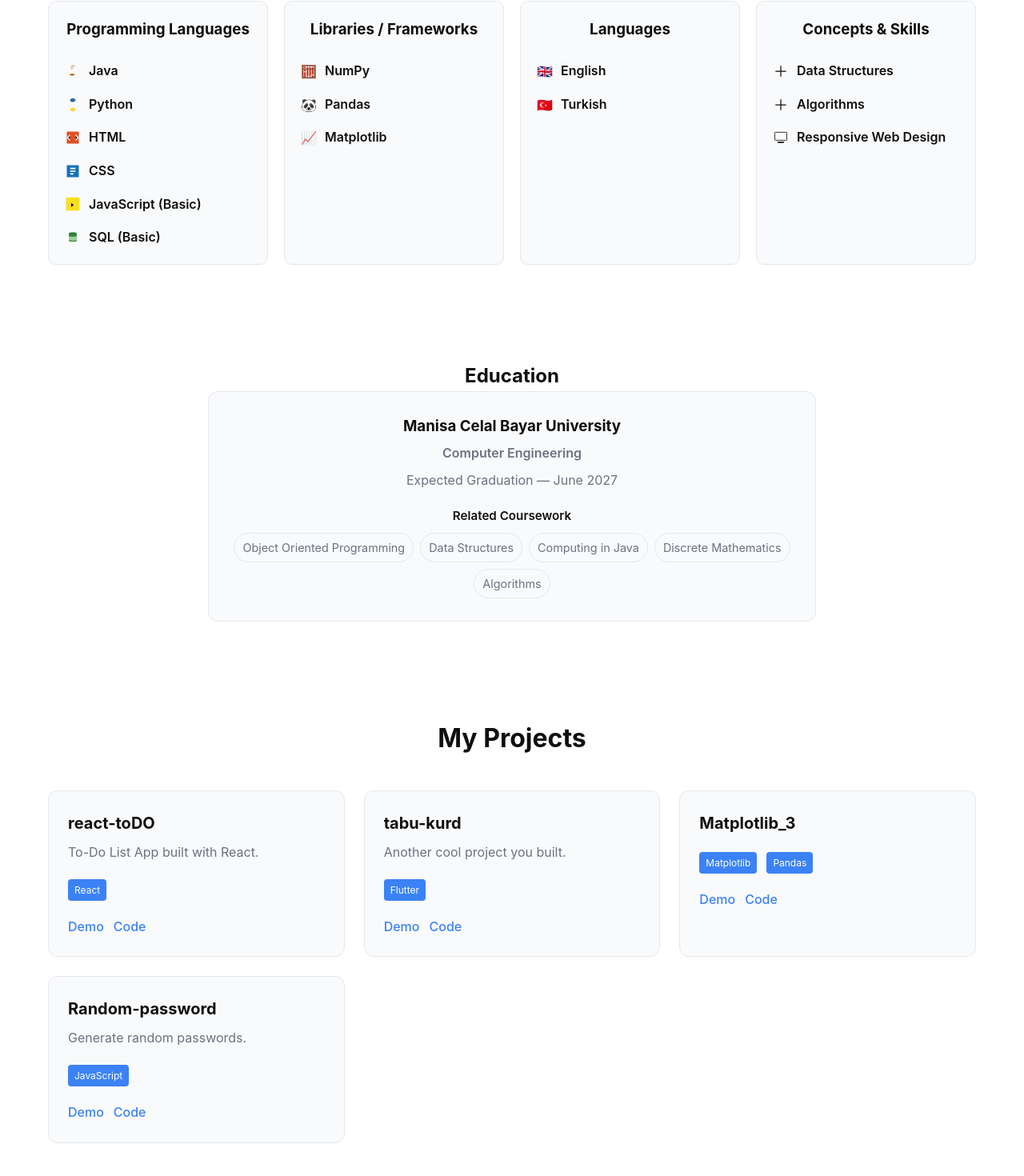
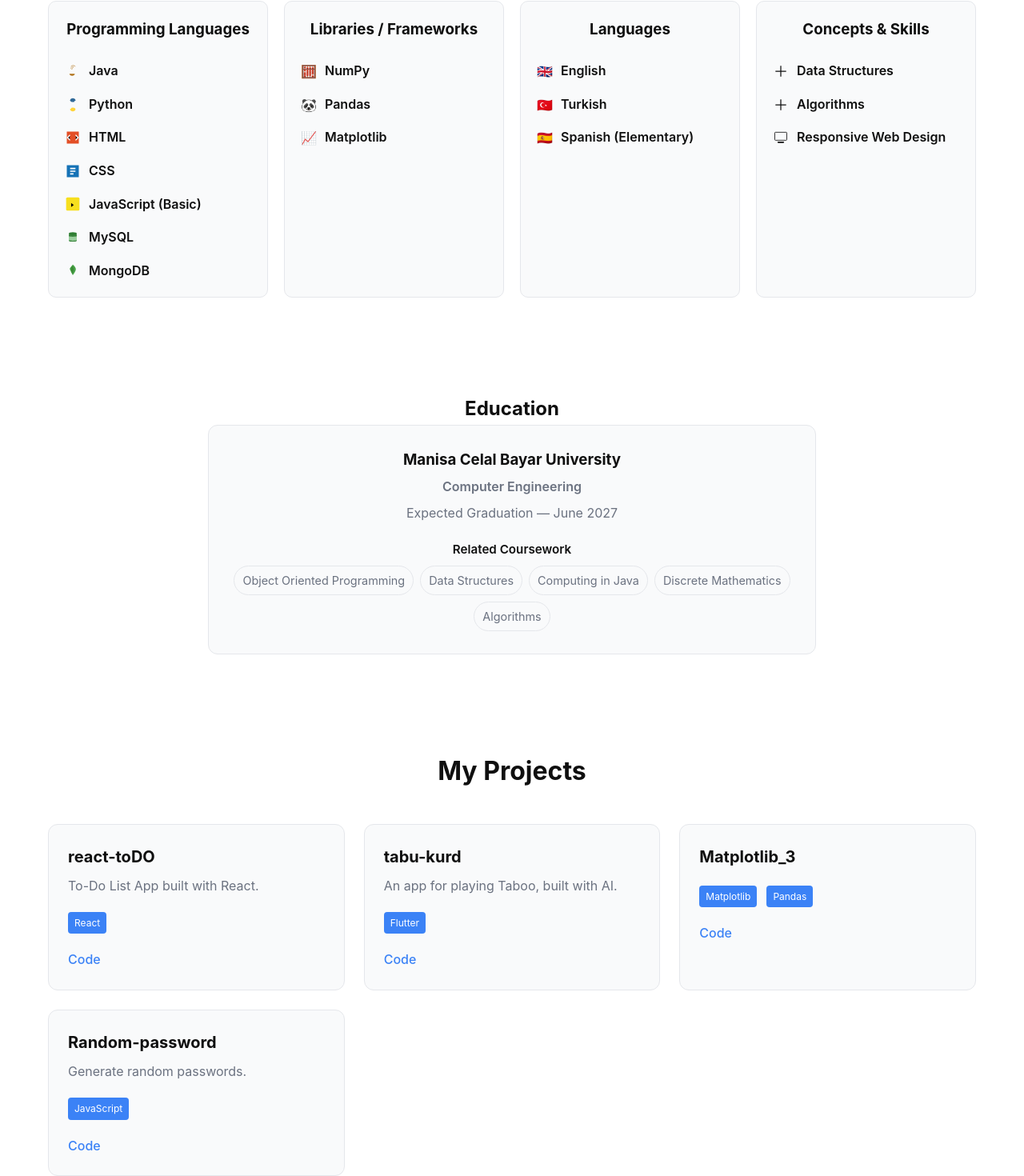
Before and after one commit to veliunusdu/react-portfolio, a React (Vite) app in the folder my-portfolio/: page / in a window 1280 px wide. Shown: the part 544-2014 px from the top of the page at 80% size. Built offline with nearby package versions, Linux system fonts and the light colour scheme.

Commit message:
Update content and icon skills

```diff
--- a/my-portfolio/src/App.jsx
+++ b/my-portfolio/src/App.jsx
@@ -33,12 +33,12 @@ export default function App() {
       <main>
         <section className="hero">
           <h2>Hi, I'm a Student</h2>
-          <p>I build cool things with code.</p>
+          <p>Hello, Hello</p>
         </section>
 
-  <Skills />
+        <Skills />
 
-  <Education />
+        <Education />
 
         <section className="projects">
           <h2>My Projects</h2>
--- a/my-portfolio/src/components/ProjectCard.jsx
+++ b/my-portfolio/src/components/ProjectCard.jsx
@@ -12,11 +12,6 @@ export default function ProjectCard({ project }) {
           ))}
         </div>
         <div className="links">
-          {project.demo && (
-            <a href={project.demo} target="_blank" rel="noreferrer">
-              Demo
-            </a>
-          )}
           {project.repo && (
             <a href={project.repo} target="_blank" rel="noreferrer">
               Code
--- a/my-portfolio/src/components/Skills.jsx
+++ b/my-portfolio/src/components/Skills.jsx
@@ -57,6 +57,14 @@ function Icon({ name }) {
 			return (
 				<svg width="18" height="18" viewBox="0 0 24 24" aria-hidden>
 					<path d="M12 2l8 4v8l-8 6-8-6V6l8-4z" fill="#83CD29" />
+				</svg>
+			)
+		case 'mongodb':
+			return (
+				<svg width="18" height="18" viewBox="0 0 24 24" aria-hidden>
+					{/* simplified MongoDB leaf */}
+					<path d="M12 2s4 3 4.5 6.5S12 18 12 18s-4.5-8-4.5-9.5S12 2 12 2z" fill="#47A248" />
+					<path d="M12 5c1 1.5 1.5 3 1.2 5-.4 2.7-1.9 6.5-1.9 6.5s-1.6-3.6-1.9-6.5c-.3-2 .2-3.5 1.2-5 .6-.9 1.1-.9 1.4 0z" fill="#3A8A35" opacity="0.95" />
 				</svg>
 			)
 		case 'express':
@@ -130,6 +138,9 @@ function Icon({ name }) {
 			return <span aria-hidden>🇬🇧</span>
 		case 'turkish':
 			return <span aria-hidden>🇹🇷</span>
+		case 'spanish':
+		case 'sp':
+			return <span aria-hidden>🇪🇸</span>
 		case 'ds':
 		case 'algorithms':
 			return (
--- a/my-portfolio/src/data/education.js
+++ b/my-portfolio/src/data/education.js
@@ -8,7 +8,7 @@ const education = {
     'Data Structures',
     'Computing in Java',
     'Discrete Mathematics',
-    'Algorithms'
+    'Algorithms',
   ]
 }
 
--- a/my-portfolio/src/data/projects.js
+++ b/my-portfolio/src/data/projects.js
@@ -10,9 +10,8 @@ const projects = [
   {
     id: 2,
     title: 'tabu-kurd',
-    desc: 'Another cool project you built.',
+    desc: 'An app for playing Taboo, built with AI.',
     stack: ['Flutter'],
-    demo: 'https://another-demo.com',
     repo: 'https://github.com/veliunusdu/tabu-kurd'
   },
   {
@@ -20,14 +19,12 @@ const projects = [
     title: 'Matplotlib_3',
     desc: '',
     stack: ['Matplotlib','Pandas'],
-    demo: 'https://your-demo.com',
     repo: 'https://github.com/veliunusdu/Matplotlib_3'
   },{
     id: 4,
     title: 'Random-password',
     desc: 'Generate random passwords.',
     stack: ['JavaScript'],
-    demo: 'https://your-demo.com',
     repo: 'https://github.com/veliunusdu/Random-password'
   }
 ]
--- a/my-portfolio/src/data/siteConfig.js
+++ b/my-portfolio/src/data/siteConfig.js
@@ -1,9 +1,7 @@
 const siteConfig = {
     name: 'Veli Ünüşdü',
     headline: "Hi, I'm a Student",
-    bio: 'I build cool things with code. Replace this with a short bio about yourself.',
     email: 'veliunusdu14@gmail.com',
-    location: 'City, Country',
     social: {
     github: 'https://github.com/veliunusdu',
     linkedin: 'https://www.linkedin.com/in/veli-%C3%BCn%C3%BC%C5%9Fd%C3%BC-4139b51a8',
--- a/my-portfolio/src/data/skills.js
+++ b/my-portfolio/src/data/skills.js
@@ -8,7 +8,8 @@ const skills = [
       { name: 'HTML', icon: 'html' },
       { name: 'CSS', icon: 'css' },
       { name: 'JavaScript (Basic)', icon: 'js' },
-      { name: 'SQL (Basic)', icon: 'sql' }
+      { name: 'MySQL', icon: 'sql' },
+      { name: 'MongoDB', icon: 'mongodb' }
     ]
   },
   {
@@ -23,7 +24,8 @@ const skills = [
     category: 'Languages',
     items: [
       { name: 'English', icon: 'english' },
-      { name: 'Turkish', icon: 'turkish' }
+      { name: 'Turkish', icon: 'turkish' },
+  { name: 'Spanish (Elementary)', icon: 'spanish' }
     ]
   },
   {
```
Also changed, not shown: my-portfolio/src/setupTests.js (deleted).
